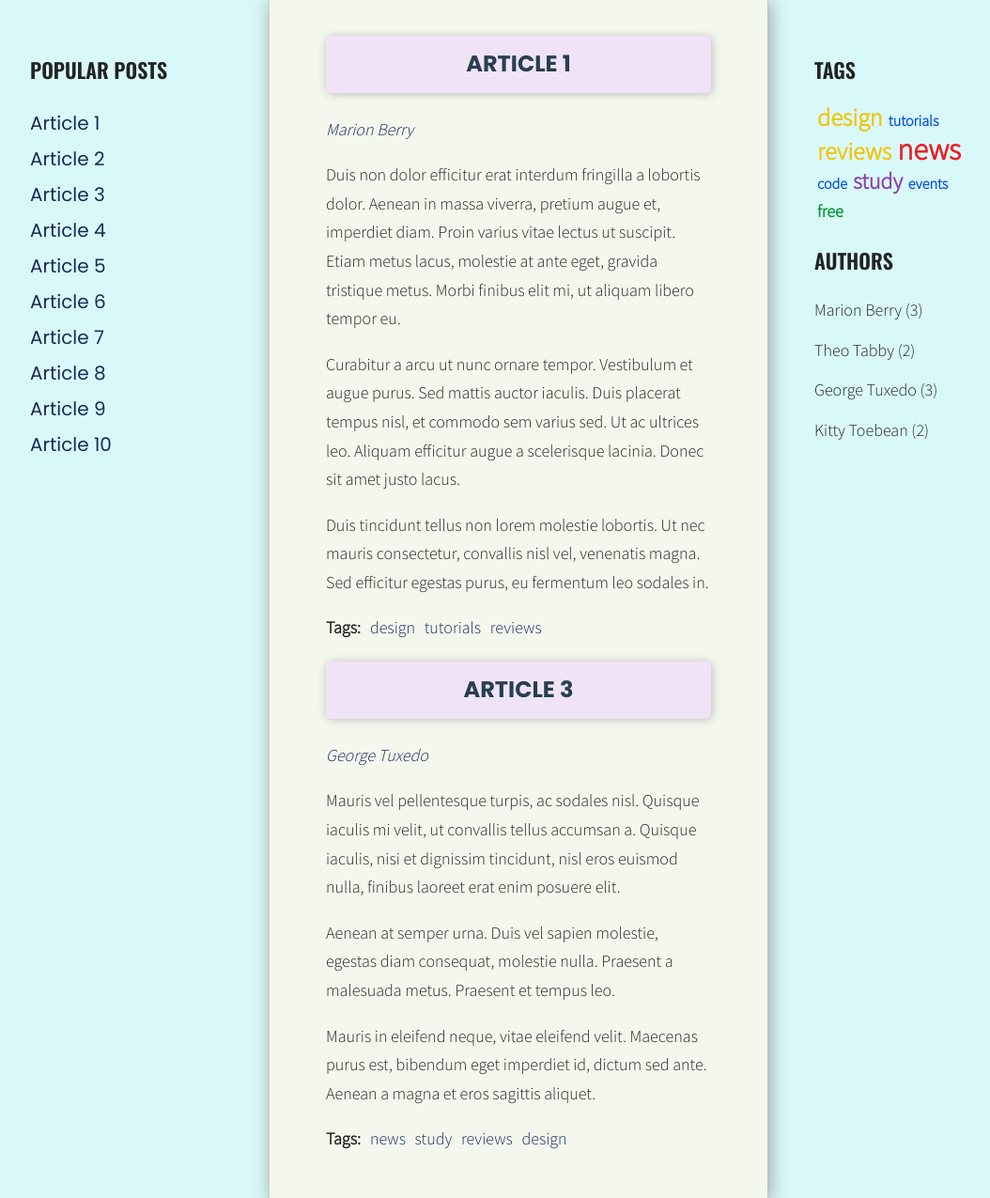
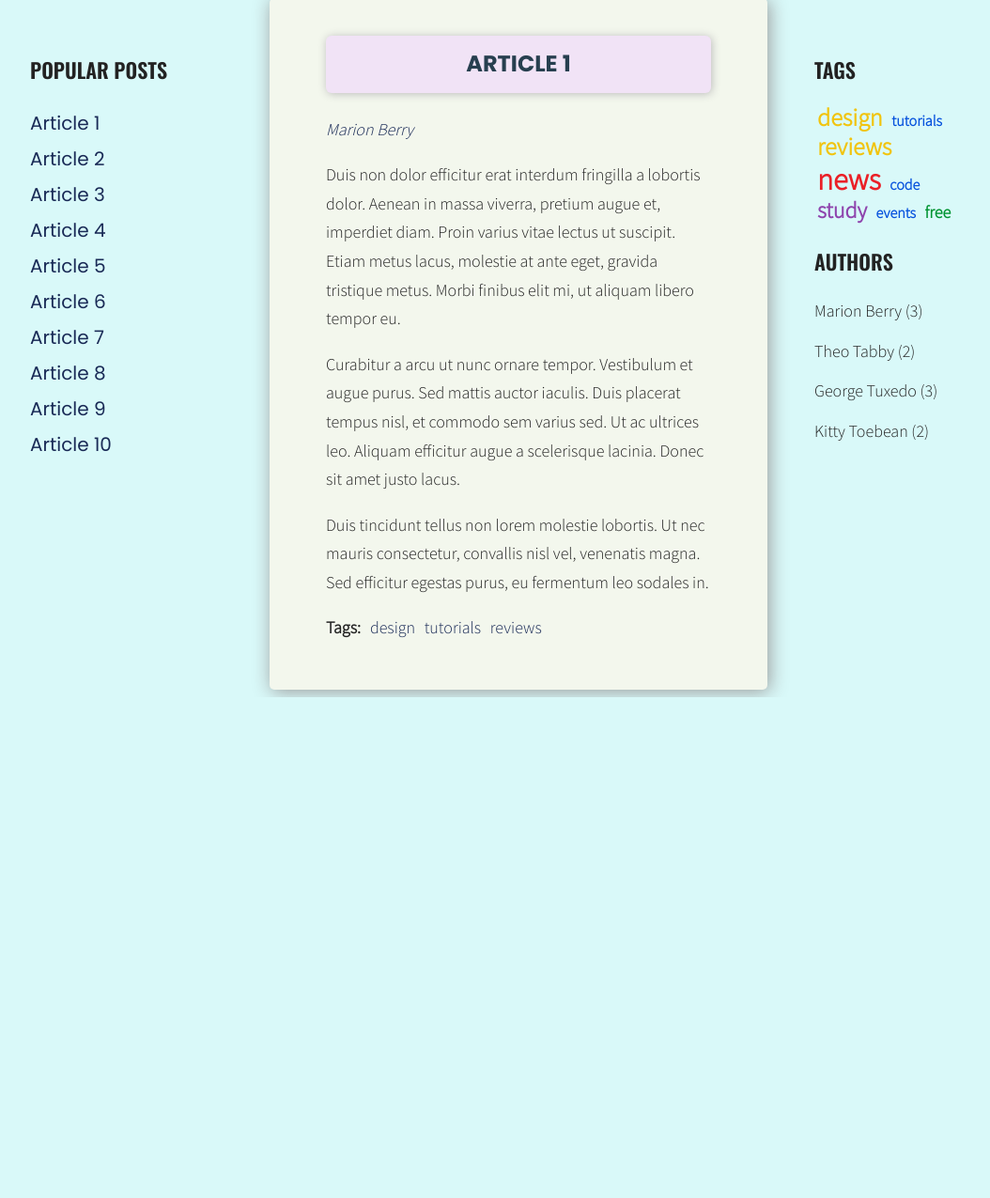
Before and after one commit to Malwina8/javascript-blog, a website: page index.html in a window 1280 px wide. Shown: the part 283-1558 px from the top of the page at 94% size, without its empty margins (88-1142 px from the left). After the commit the page ends 1025 px from the top, so only its background shows below. Drawn offline with nearby package versions, Linux system fonts and the light colour scheme.

Commit message:
added handlebars for tags cloud

```diff
--- a/index.html
+++ b/index.html
@@ -49,7 +49,7 @@
             </ul>
           </div>
         </article>
-        <article class="post active" id="article-3" data-tags="news study reviews design" data-author="George Tuxedo">
+        <article class="post" id="article-3" data-tags="news study reviews design" data-author="George Tuxedo">
           <h3 class="post-title">Article 3</h3>
           <p class="post-author"></p>
           <div class="post-content">
@@ -204,6 +204,12 @@
 		<a href="#{{ id }}"><span>{{ title }}</span></a>
 	</script>
 
+	<script id="template-tag-cloud-link" type="text/x-handlebars-template">
+  {{#each tags}}
+  <li><a href="#tag-{{ tag }}" class="{{className}}">{{tag}}</a></li>
+  {{/each}}
+	</script>
+
   <script src="https://cdnjs.cloudflare.com/ajax/libs/handlebars.js/4.1.0/handlebars.min.js"></script>
 	<script src="js/script.js"></script>
 </body>
--- a/js/script.js
+++ b/js/script.js
@@ -4,7 +4,8 @@
 const templates = {
   articleLink: Handlebars.compile(document.querySelector('#template-article-link').innerHTML),
   tagLink: Handlebars.compile(document.querySelector('#template-tag').innerHTML),
-  authorLink: Handlebars.compile(document.querySelector('#template-author').innerHTML)
+  authorLink: Handlebars.compile(document.querySelector('#template-author').innerHTML),
+  tagCloudLink: Handlebars.compile(document.querySelector('#template-tag-cloud-link').innerHTML)
 
 };
 /*eslint-enable */
@@ -108,12 +109,16 @@ function generateTags() {
   }
   const tagList = document.querySelector('.tags');
   const tagsParams = calculateTagsParams(allTags);
-  let allTagsHTML = '';
+  const allTagsData = {tags: []};
   for(let tag in allTags) {
     const tagLinkHTML = '<li><a href="#tag-' + tag + '"class="' + calculateTagsClass(allTags[tag], tagsParams) + '">' + tag + '</a></li>';
-    allTagsHTML += tagLinkHTML;
+    allTagsData.tags.push({
+      tag: tag,
+      count: allTags[tag],
+      className: calculateTagsClass(allTags[tag], tagsParams)
+});
   }
-  tagList.innerHTML = allTagsHTML;
+  tagList.innerHTML = templates.tagCloudLink(allTagsData);
   addClickListenersToTags();
 }
 
```
